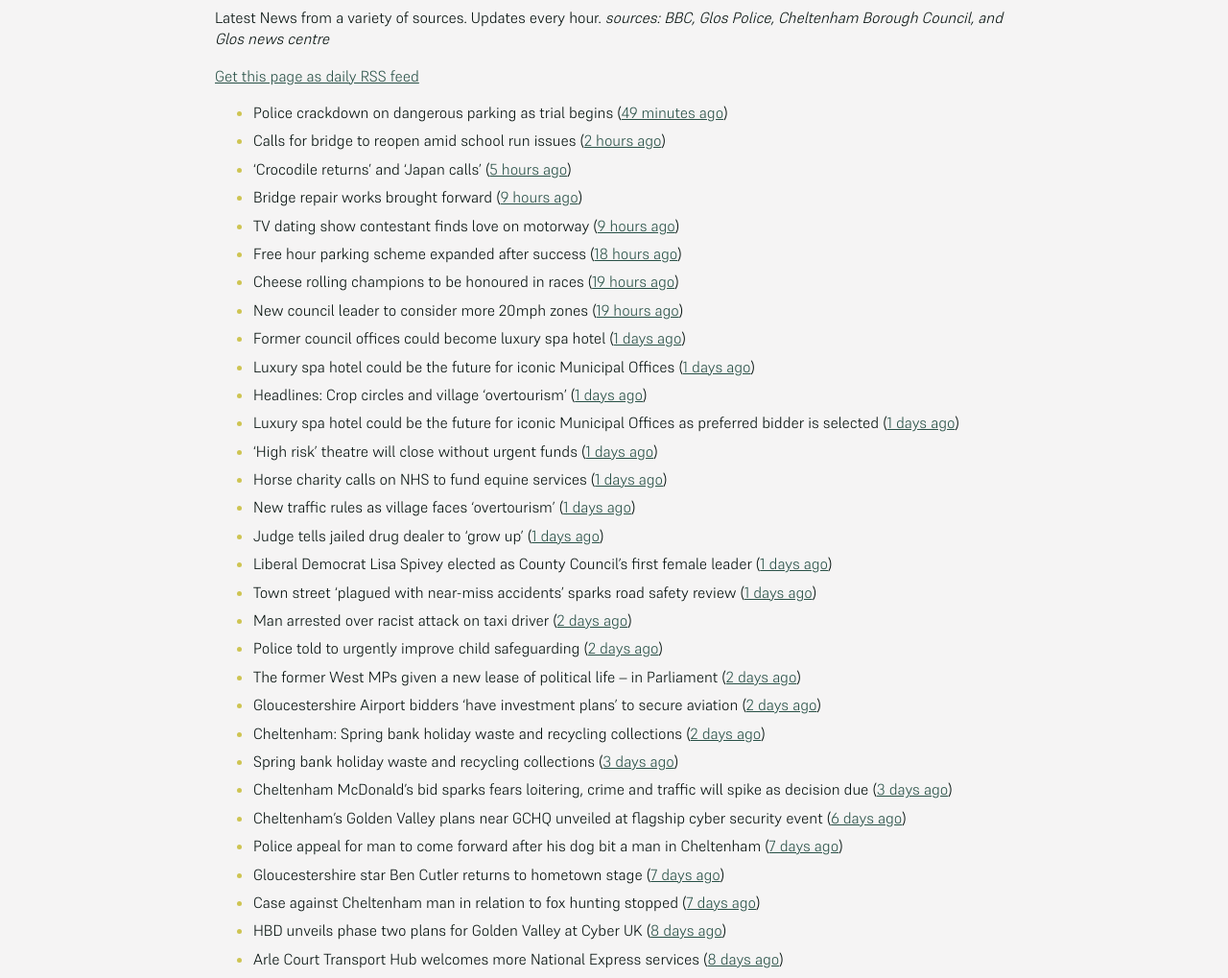
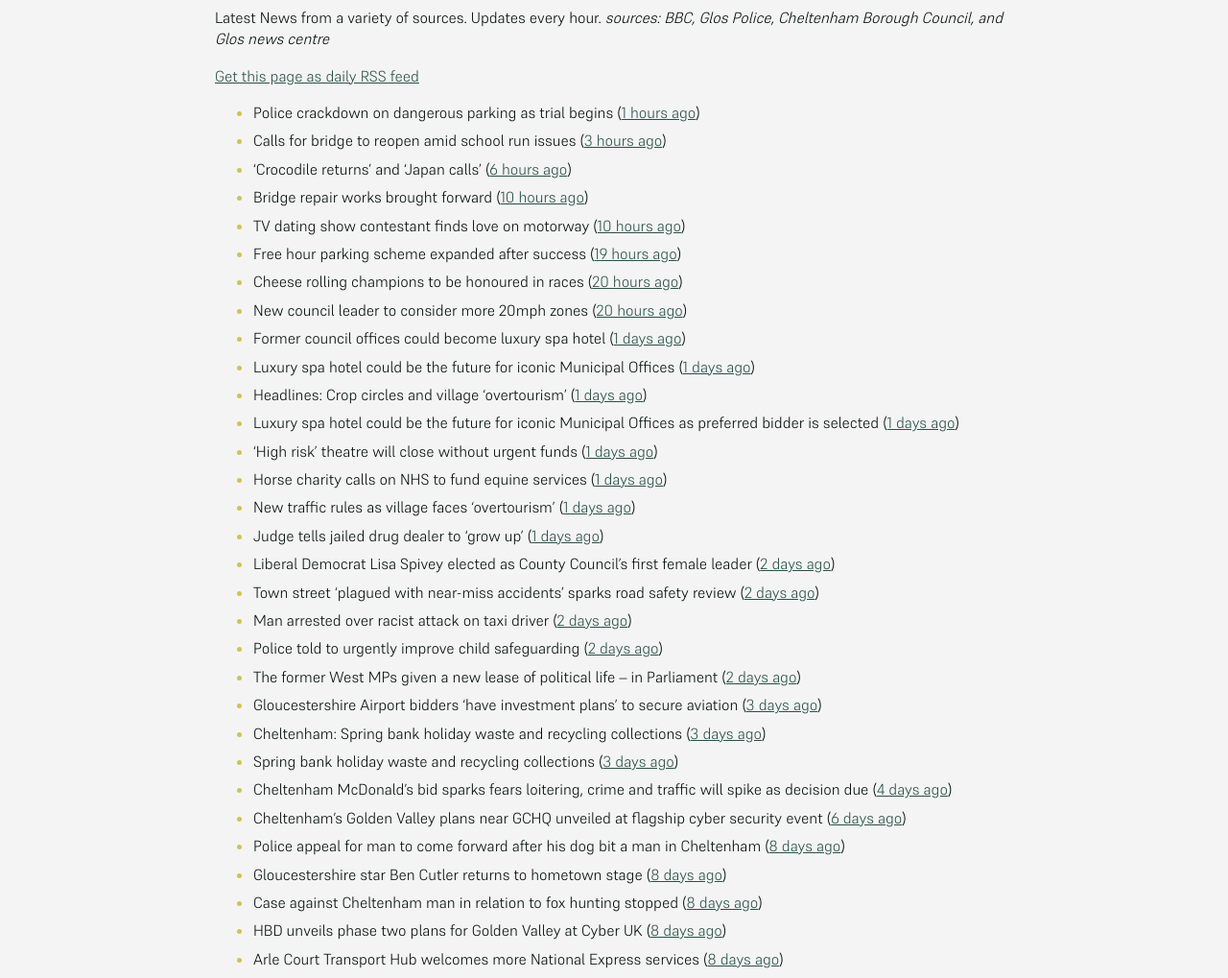
Before and after one commit to mat-0/cheltenham-open-data, a Jekyll site: the page built from _pages/news.md, in a window 1280 px wide and 1400 px high. Shown: the part 266-1285 px from the top of the window at 96% size. Built offline with Jekyll 4.4.1, drawn with Linux system fonts in a browser that asks for light colours; some of the changed text lies outside the part shown.

Commit message:
Updated 2025-05-23 15:58:05

```diff
--- a/_pages/news.md
+++ b/_pages/news.md
@@ -12,14 +12,14 @@ _sources: BBC, Glos Police, Cheltenham Borough Council, and Glos news centre_
 [Get this page as daily RSS feed](/daily.rss)
 
 <!-- news_marker starts -->
-- Police crackdown on dangerous parking as trial begins ([49 minutes ago](https://www.bbc.com/news/articles/c628gp87jljo))
-- Calls for bridge to reopen amid school run issues ([2 hours ago](https://www.bbc.com/news/articles/c7877jd3dw3o))
-- 'Crocodile returns' and 'Japan calls' ([5 hours ago](https://www.bbc.com/news/articles/clynl44237wo))
-- Bridge repair works brought forward ([9 hours ago](https://www.bbc.com/news/articles/c8repy53ezyo))
-- TV dating show contestant finds love on motorway ([9 hours ago](https://www.bbc.com/news/articles/cn84y0wnz2po))
-- Free hour parking scheme expanded after success ([18 hours ago](https://www.bbc.com/news/articles/cd0l2kr32zeo))
-- Cheese rolling champions to be honoured in races ([19 hours ago](https://www.bbc.com/news/articles/cy8nkklvm9mo))
-- New council leader to consider more 20mph zones ([19 hours ago](https://www.bbc.com/news/articles/c1kvvdv71m4o))
+- Police crackdown on dangerous parking as trial begins ([1 hours ago](https://www.bbc.com/news/articles/c628gp87jljo))
+- Calls for bridge to reopen amid school run issues ([3 hours ago](https://www.bbc.com/news/articles/c7877jd3dw3o))
+- 'Crocodile returns' and 'Japan calls' ([6 hours ago](https://www.bbc.com/news/articles/clynl44237wo))
+- Bridge repair works brought forward ([10 hours ago](https://www.bbc.com/news/articles/c8repy53ezyo))
+- TV dating show contestant finds love on motorway ([10 hours ago](https://www.bbc.com/news/articles/cn84y0wnz2po))
+- Free hour parking scheme expanded after success ([19 hours ago](https://www.bbc.com/news/articles/cd0l2kr32zeo))
+- Cheese rolling champions to be honoured in races ([20 hours ago](https://www.bbc.com/news/articles/cy8nkklvm9mo))
+- New council leader to consider more 20mph zones ([20 hours ago](https://www.bbc.com/news/articles/c1kvvdv71m4o))
 - Former council offices could become luxury spa hotel ([1 days ago](https://www.bbc.com/news/articles/c4g6e60kdy1o))
 - Luxury spa hotel could be the future for iconic Municipal Offices ([1 days ago](https://gloucesternewscentre.co.uk/luxury-spa-hotel-could-be-the-future-for-iconic-municipal-offices/))
 - Headlines: Crop circles and village 'overtourism' ([1 days ago](https://www.bbc.com/news/articles/ckgrj59nqg5o))
@@ -28,19 +28,19 @@ _sources: BBC, Glos Police, Cheltenham Borough Council, and Glos news centre_
 - Horse charity calls on NHS to fund equine services ([1 days ago](https://www.bbc.com/news/articles/cy8d927xllzo))
 - New traffic rules as village faces 'overtourism' ([1 days ago](https://www.bbc.com/news/articles/cvg99j1y39ro))
 - Judge tells jailed drug dealer to 'grow up' ([1 days ago](https://www.bbc.com/news/articles/cp3qqky8gnwo))
-- Liberal Democrat Lisa Spivey elected as County Council’s first female leader ([1 days ago](https://gloucesternewscentre.co.uk/liberal-democrat-lisa-spivey-elected-as-county-councils-first-female-leader/))
-- Town street ‘plagued with near-miss accidents’ sparks road safety review ([1 days ago](https://gloucesternewscentre.co.uk/town-street-plagued-with-near-miss-accidents-sparks-road-safety-review/))
+- Liberal Democrat Lisa Spivey elected as County Council’s first female leader ([2 days ago](https://gloucesternewscentre.co.uk/liberal-democrat-lisa-spivey-elected-as-county-councils-first-female-leader/))
+- Town street ‘plagued with near-miss accidents’ sparks road safety review ([2 days ago](https://gloucesternewscentre.co.uk/town-street-plagued-with-near-miss-accidents-sparks-road-safety-review/))
 - Man arrested over racist attack on taxi driver ([2 days ago](https://www.bbc.com/news/articles/c87jjwnqxz2o))
 - Police told to urgently improve child safeguarding ([2 days ago](https://www.bbc.com/news/articles/clyggrx8njeo))
 - The former West MPs given a new lease of political life – in Parliament ([2 days ago](https://www.bbc.com/news/articles/cp8y26vvkyxo))
-- Gloucestershire Airport bidders ‘have investment plans’ to secure aviation ([2 days ago](https://gloucesternewscentre.co.uk/gloucestershire-airport-bidders-have-investment-plans-to-secure-aviation/))
-- Cheltenham: Spring bank holiday waste and recycling collections ([2 days ago](https://gloucesternewscentre.co.uk/cheltenham-spring-bank-holiday-waste-and-recycling-collections/))
+- Gloucestershire Airport bidders ‘have investment plans’ to secure aviation ([3 days ago](https://gloucesternewscentre.co.uk/gloucestershire-airport-bidders-have-investment-plans-to-secure-aviation/))
+- Cheltenham: Spring bank holiday waste and recycling collections ([3 days ago](https://gloucesternewscentre.co.uk/cheltenham-spring-bank-holiday-waste-and-recycling-collections/))
 - Spring bank holiday waste and recycling collections ([3 days ago](https://www.cheltenham.gov.uk/news/article/3013/spring_bank_holiday_waste_and_recycling_collections))
-- Cheltenham McDonald’s bid sparks fears loitering, crime and traffic will spike as decision due ([3 days ago](https://gloucesternewscentre.co.uk/cheltenham-mcdonalds-bid-sparks-fears-loitering-crime-and-traffic-will-spike-as-decision-due/))
+- Cheltenham McDonald’s bid sparks fears loitering, crime and traffic will spike as decision due ([4 days ago](https://gloucesternewscentre.co.uk/cheltenham-mcdonalds-bid-sparks-fears-loitering-crime-and-traffic-will-spike-as-decision-due/))
 - Cheltenham’s Golden Valley plans near GCHQ unveiled at flagship cyber security event ([6 days ago](https://gloucesternewscentre.co.uk/cheltenhams-golden-valley-plans-near-gchq-unveiled-at-flagship-cyber-security-event/))
-- Police appeal for man to come forward after his dog bit a man in Cheltenham ([7 days ago](https://gloucesternewscentre.co.uk/police-appeal-for-man-to-come-forward-after-his-dog-bit-a-man-in-cheltenham/))
-- Gloucestershire star Ben Cutler returns to hometown stage ([7 days ago](https://gloucesternewscentre.co.uk/gloucestershire-star-ben-cutler-returns-to-hometown-stage/))
-- Case against Cheltenham man in relation to fox hunting stopped ([7 days ago](https://gloucesternewscentre.co.uk/case-against-cheltenham-man-in-relation-to-fox-hunting-stopped/))
+- Police appeal for man to come forward after his dog bit a man in Cheltenham ([8 days ago](https://gloucesternewscentre.co.uk/police-appeal-for-man-to-come-forward-after-his-dog-bit-a-man-in-cheltenham/))
+- Gloucestershire star Ben Cutler returns to hometown stage ([8 days ago](https://gloucesternewscentre.co.uk/gloucestershire-star-ben-cutler-returns-to-hometown-stage/))
+- Case against Cheltenham man in relation to fox hunting stopped ([8 days ago](https://gloucesternewscentre.co.uk/case-against-cheltenham-man-in-relation-to-fox-hunting-stopped/))
 - HBD unveils phase two plans for Golden Valley at Cyber UK ([8 days ago](https://www.cheltenham.gov.uk/news/article/3012/hbd_unveils_phase_two_plans_for_golden_valley_at_cyber_uk))
 - Arle Court Transport Hub welcomes more National Express services ([8 days ago](https://gloucesternewscentre.co.uk/arle-court-transport-hub-welcomes-more-national-express-services/))
 - Golden Valley social value promise will deliver real value to communities ([8 days ago](https://www.cheltenham.gov.uk/news/article/3011/golden_valley_social_value_promise_will_deliver_real_value_to_communities))
```
Also changed, not shown: other parts of _pages/news.md (+4 -4 lines), _data/flood.json (+5 -27 lines), _pages/fix-my-street.md (+4 -4 lines), index.md (+5 -5 lines).
